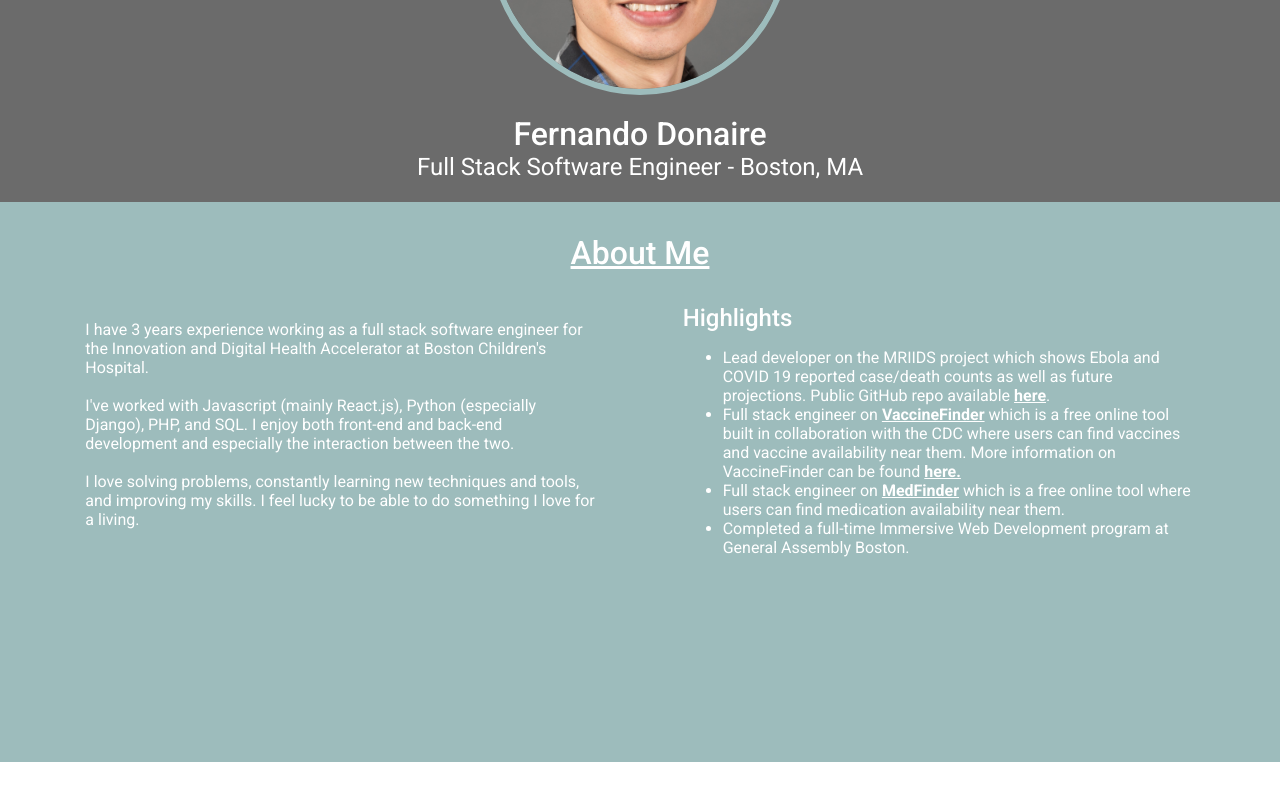
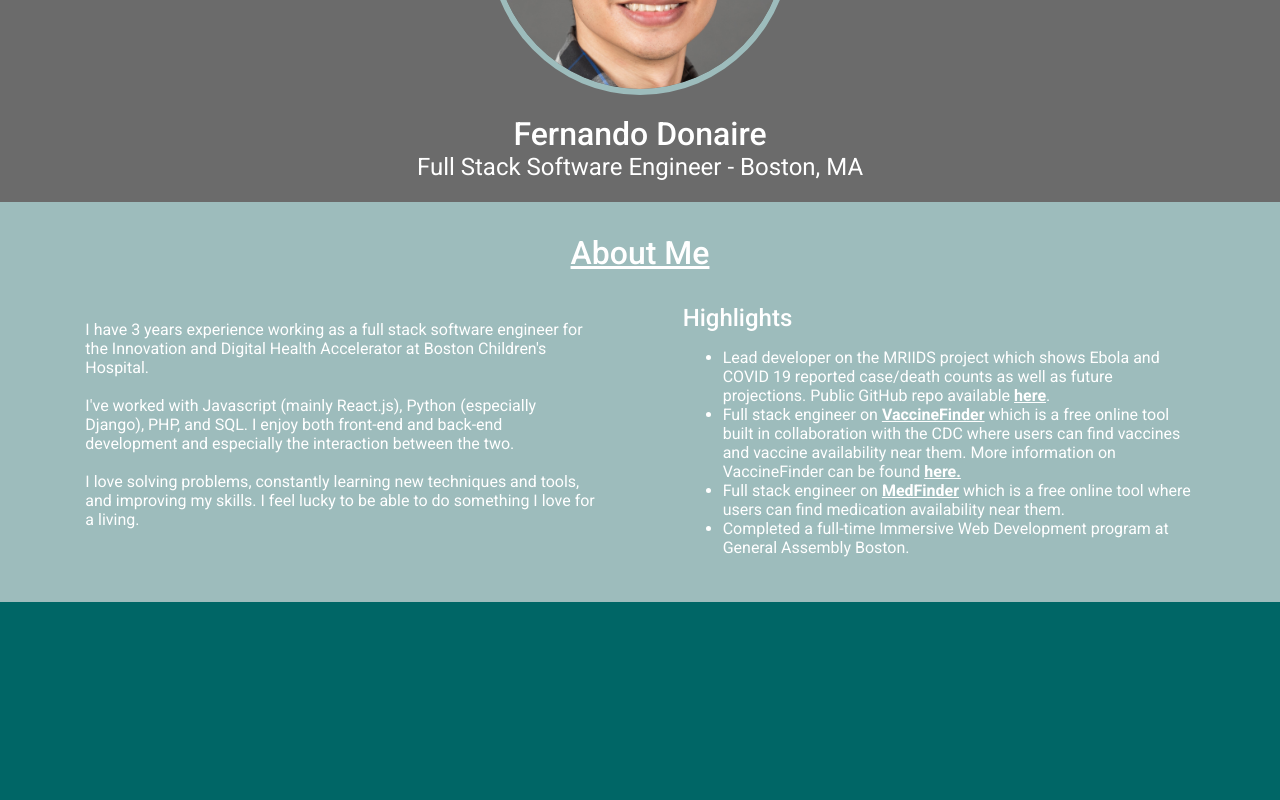
Before and after one commit to nandodonaire/nandodonaire.github.io, a React (Create React App) app: page / in a window 1280 px wide. Shown: the part 310-1110 px from the top of the page. Before the commit the page ends 1072 px from the top, so only its background shows below. Built offline with nearby package versions, Linux system fonts and the light colour scheme.

Commit message:
Created Interests component

```diff
--- a/src/App.js
+++ b/src/App.js
@@ -1,6 +1,7 @@
 import Header from "./components/Header";
 import Profile from "./components/Profile";
 import AboutMe from "./components/AboutMe";
+import Interests from "./components/Interests";
 
 function App() {
   return (
@@ -8,6 +9,7 @@ function App() {
       <Header />
       <Profile />
       <AboutMe />
+      <Interests />
     </div>
   );
 }
--- a/src/components/AboutMe/styles.js
+++ b/src/components/AboutMe/styles.js
@@ -2,7 +2,7 @@ import styled from "styled-components";
 
 export const AboutMeContainer = styled.div`
   background-color: #9dbcbc;
-  height: 70vh;
+  height: 50vh;
   display: flex;
   flex-direction: column;
 `;
--- /dev/null
+++ b/src/components/Interests/index.js
@@ -0,0 +1,6 @@
+import React from "react";
+import { InterestsContainer } from "./styles";
+
+const Interests = () => <InterestsContainer></InterestsContainer>;
+
+export default Interests;
--- /dev/null
+++ b/src/components/Interests/styles.js
@@ -0,0 +1,7 @@
+import styled from "styled-components";
+
+export const InterestsContainer = styled.div`
+  display: flex;
+  height: 50vh;
+  background-color: #006666;
+`;
```
